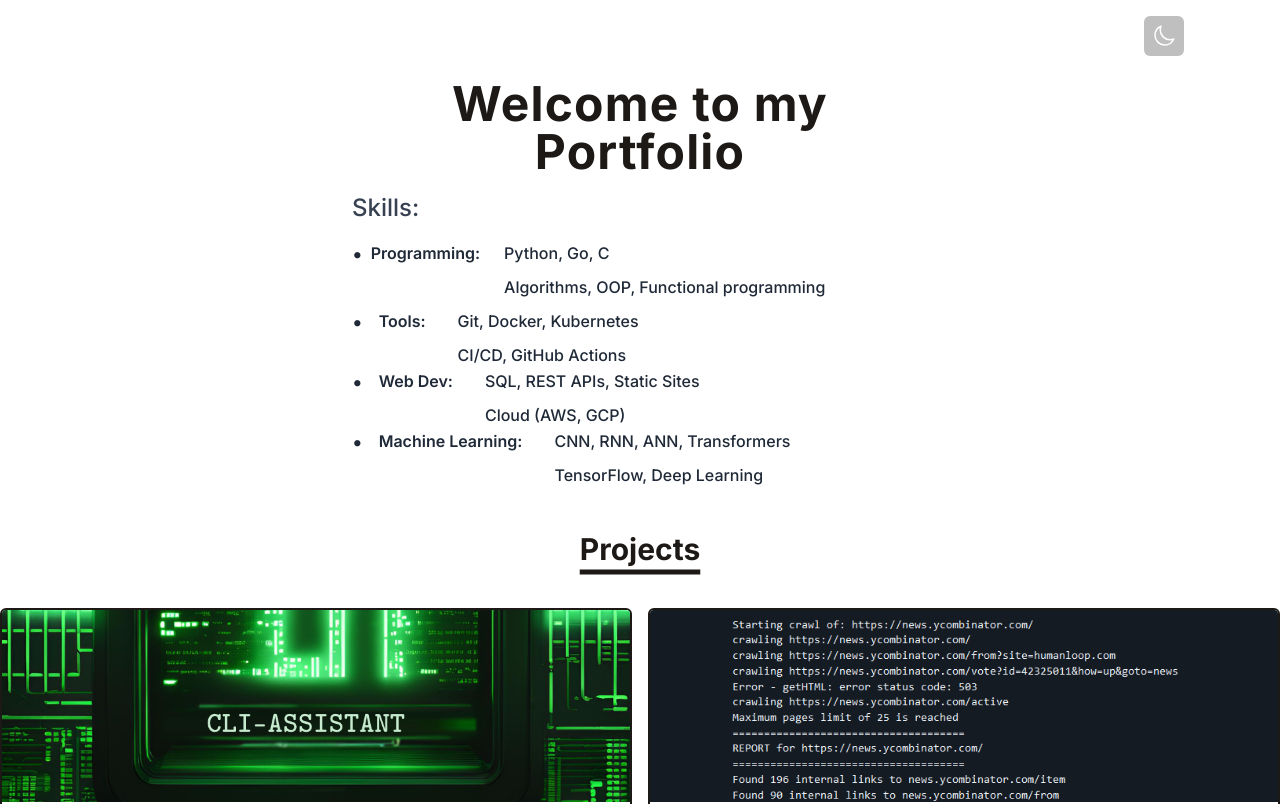
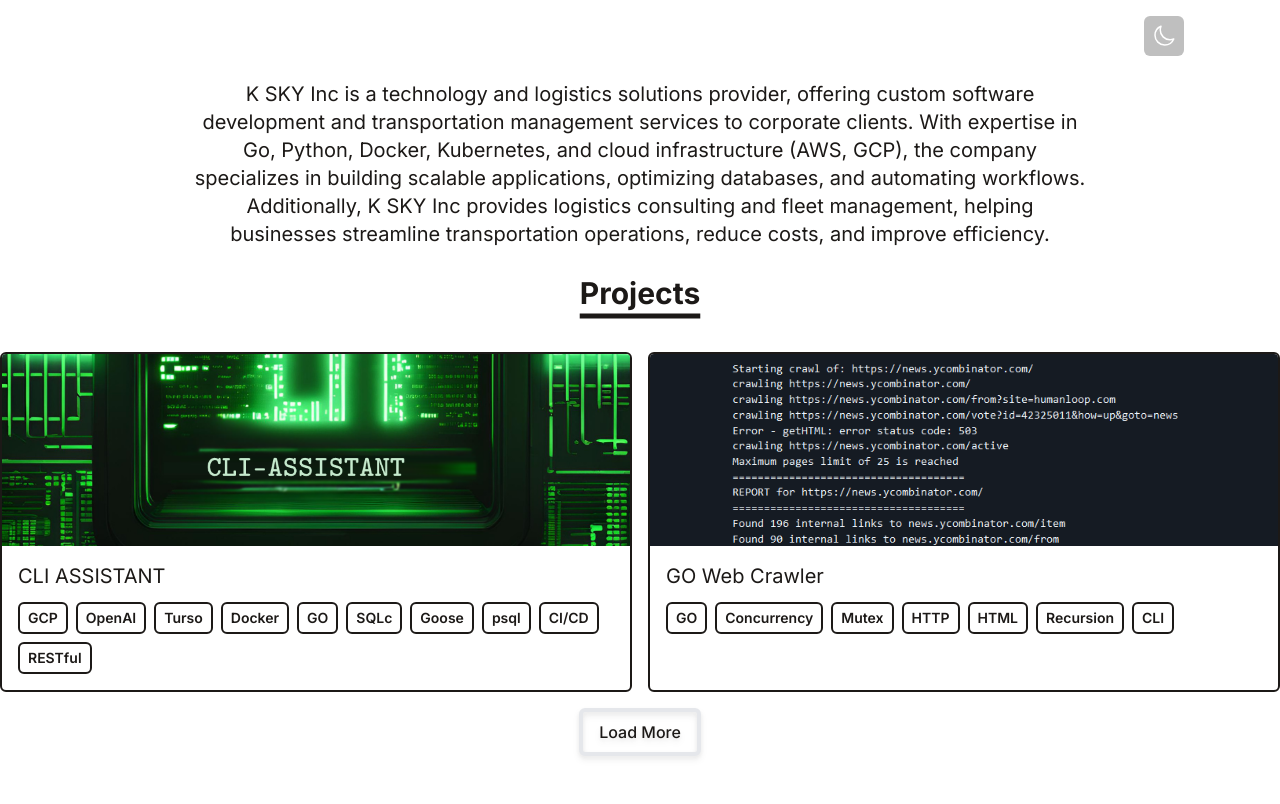
Before and after one commit to sumdeusvitae/portfolio, a React (Vite) app: page / in a window 1280 px wide. Shown: the top 804 px of the page. Built offline with nearby package versions, Linux system fonts and the light colour scheme.

Commit message:
intro change

```diff
--- a/src/components/Intro.jsx
+++ b/src/components/Intro.jsx
@@ -2,49 +2,10 @@ import React from "react";
 
 function Intro() {
   return (
-    <div className="flex items-center justify-center flex-col text-center pt-20 pb-6 px-4">
-      <h2 className="text-4xl md:text-5xl dark:text-white mb-2 md:mb-4 font-bold tracking-wide max-w-xl mx-auto">
-        Welcome to my Portfolio
-      </h2>
-      <div className="w-full max-w-xl text-left">
-        <p className="text-2xl md:text-2xl mb-4 font-medium text-gray-700 dark:text-gray-300">
-          Skills:
-        </p>
-        <ul className="text-l md:text-l mb-6 font-medium text-gray-800 dark:text-gray-200 leading-relaxed max-w-xl mx-auto list-none">
-          <li className="mb-2 flex items-start">
-            <span className="mr-2 text-xl">•</span>
-            <span className="font-semibold">Programming:</span>
-            <ul className="pl-6 space-y-2">
-              <li>Python, Go, C</li>
-              <li>Algorithms, OOP, Functional programming</li>
-            </ul>
-          </li>
-          <li className="flex items-start space-x-2">
-            <span className="mr-2 text-xl">•</span>
-            <span className="font-semibold">Tools:</span>
-            <ul className="pl-6 space-y-2">
-              <li>Git, Docker, Kubernetes</li>
-              <li>CI/CD, GitHub Actions</li>
-            </ul>
-          </li>
-          <li className="flex items-start space-x-2">
-            <span className="mr-2 text-xl">•</span>
-            <span className="font-semibold">Web Dev:</span>
-            <ul className="pl-6 space-y-2">
-              <li>SQL, REST APIs, Static Sites</li>
-              <li>Cloud (AWS, GCP)</li>
-            </ul>
-          </li>
-          <li className="flex items-start space-x-2">
-            <span className="mr-2 text-xl">•</span>
-            <span className="font-semibold">Machine Learning:</span>
-            <ul className="pl-6 space-y-2">
-              <li>CNN, RNN, ANN, Transformers</li>
-              <li>TensorFlow, Deep Learning</li>
-            </ul>
-          </li>
-        </ul>
-      </div>
+    <div className="flex  flex-col text-center pt-20 ">
+      <p className="text-lg md:text-xl dark:text-white mb-6 md:mb-8 max-w-4xl mx-auto">
+        K SKY Inc is a technology and logistics solutions provider, offering custom software development and transportation management services to corporate clients. With expertise in Go, Python, Docker, Kubernetes, and cloud infrastructure (AWS, GCP), the company specializes in building scalable applications, optimizing databases, and automating workflows. Additionally, K SKY Inc provides logistics consulting and fleet management, helping businesses streamline transportation operations, reduce costs, and improve efficiency.
+      </p>
     </div>
   );
 }
--- a/src/data/timeline.js
+++ b/src/data/timeline.js
@@ -3,7 +3,7 @@ export default [
     year: "Today",
     title: "Principal",
     loc: "Remote",
-    duration: "2 years",
+    duration: "8 years",
     details: "My mission is to create innovative, tailored products that address the unique needs of each client. In addition to managing end-to-end development, I collaborate with industry leaders like DataAnnotation.tech and Outlier.ai to offer cutting-edge services in data annotation, AI training, and data-driven insights.",
   },
   {
```
